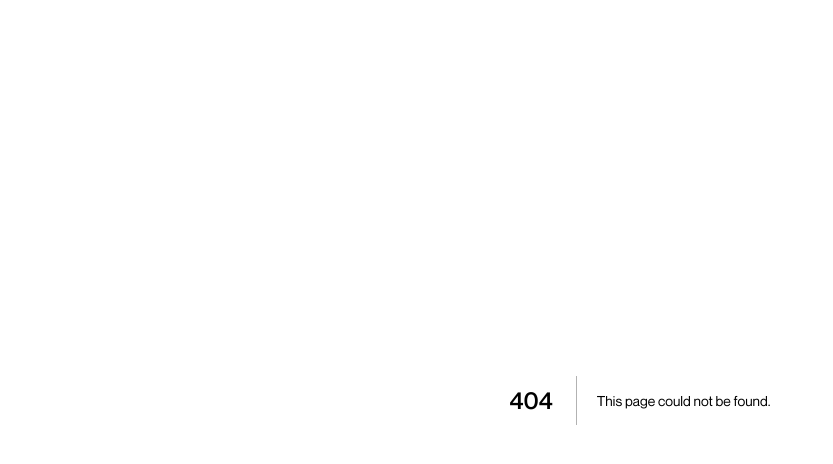
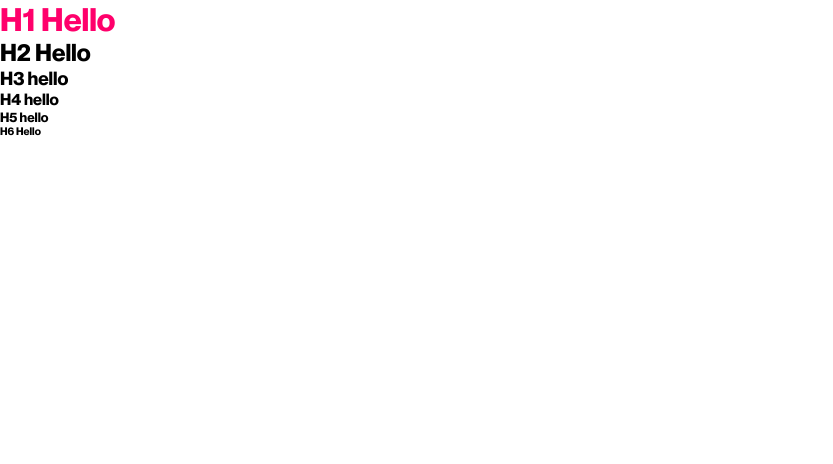
Before and after one commit to ugwustanley/nft-marktetplace, a Next.js app: page /test in a window 1280 px wide. Before the commit this address had no page. Shown: the top 464 px of the page, without its empty margins (0-833 px from the left). Built offline with nearby package versions, Linux system fonts and the light colour scheme.

Commit message:
edit on variables, test page implemented

```diff
--- /dev/null
+++ b/components/testing/testing.jsx
@@ -0,0 +1,17 @@
+import React from "react";
+import styles from './testing.module.scss'
+
+const Testing = () => {
+  return (
+    <div className={styles.container}>
+      <h1>H1 Hello</h1>
+      <h2>H2 Hello</h2>
+      <h3>H3 hello</h3>
+      <h4>H4 hello</h4>
+      <h5>H5 hello</h5>
+      <h6>H6 Hello</h6>
+    </div>
+  );
+};
+
+export default Testing;
--- /dev/null
+++ b/components/testing/testing.module.scss
@@ -0,0 +1,10 @@
+@import "@/styles/variables";
+
+@import "@/styles/mixin";
+
+.container{
+
+    h1{
+        color: $col-pink-800;
+    }
+}
--- /dev/null
+++ b/pages/test.jsx
@@ -0,0 +1,12 @@
+import React from 'react';
+import Testing from '@/components/testing/testing.jsx';
+
+const Test = ( ) =>{
+    return(
+      <div>
+           <Testing />
+      </div>
+    )
+}
+
+export default Test
--- a/styles/_variables.scss
+++ b/styles/_variables.scss
@@ -4,14 +4,14 @@ $font-neue: 'Neue Montreal';
 
 //colors
 
-$col-pink-300: '#f9ecf1';
-$col-pink-800: '#ff006b';
-$col-dark-200: 'rgba(0,0,0,.05)';
-$col-dark-300: '#8c8c8c';
-$col-dark-400: '#8c8c8c';
-$col-dark-900: '#0d0d0d';
-$col-gray-300: '#f2f2f2';
-$shadow-dark: 'rgba(0,0,0,.25)';
-$shadow-light: 'hsla(0,0%,100%,.75)';
-$shadow-light2: 'rgba(0,0,0,.75)';
-$dynamic-gradient: 'linear-gradient(90deg,#ff006b,#1500ff)'
+$col-pink-300: #f9ecf1;
+$col-pink-800: #ff006b;
+$col-dark-200: rgba(0,0,0,.05);
+$col-dark-300: #8c8c8c;
+$col-dark-400: #8c8c8c;
+$col-dark-900: #0d0d0d;
+$col-gray-300: #f2f2f2;
+$shadow-dark: rgba(0,0,0,.25);
+$shadow-light: hsla(0,0%,100%,.75);
+$shadow-light2: rgba(0,0,0,.75);
+$dynamic-gradient: linear-gradient(90deg,#ff006b,#1500ff);
```
